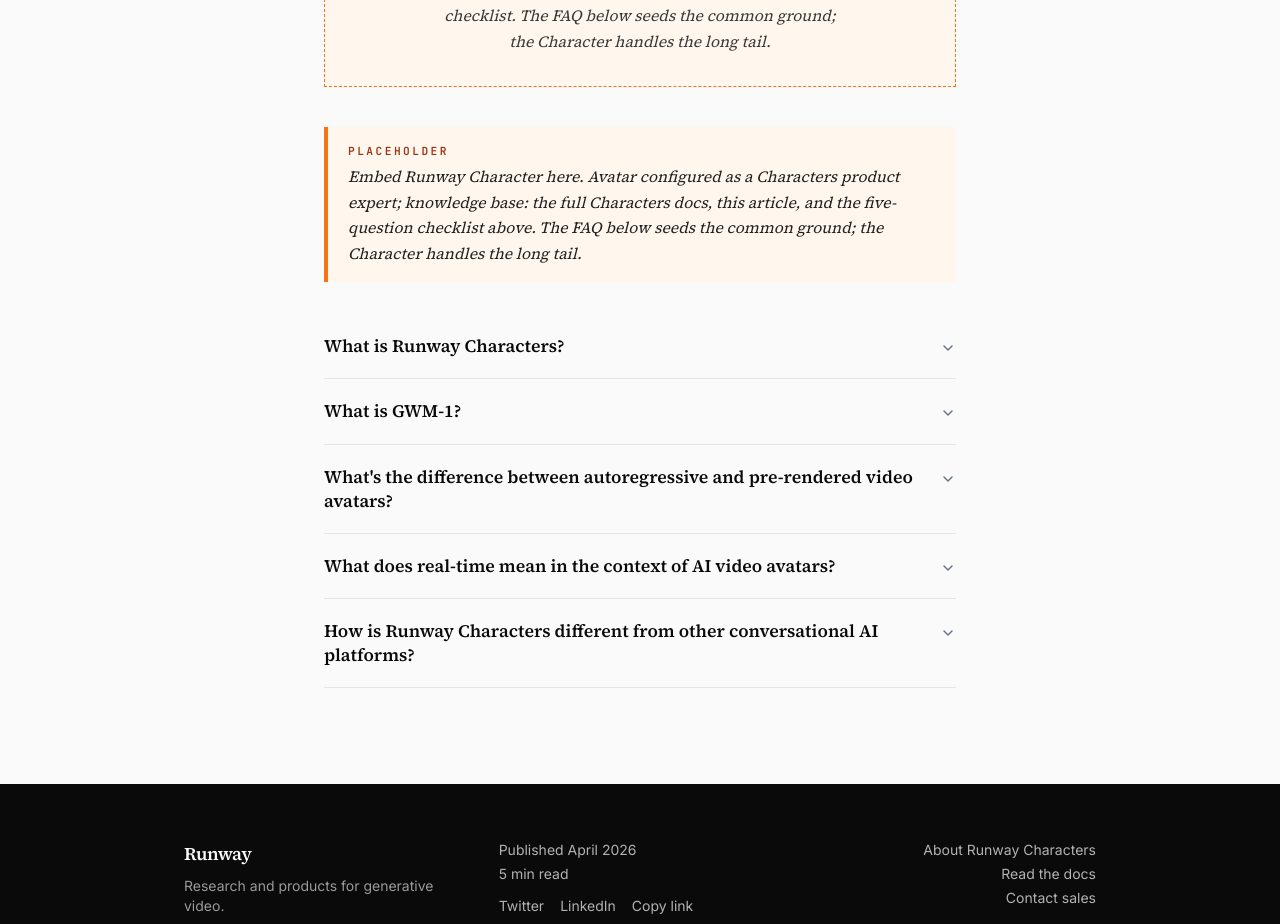
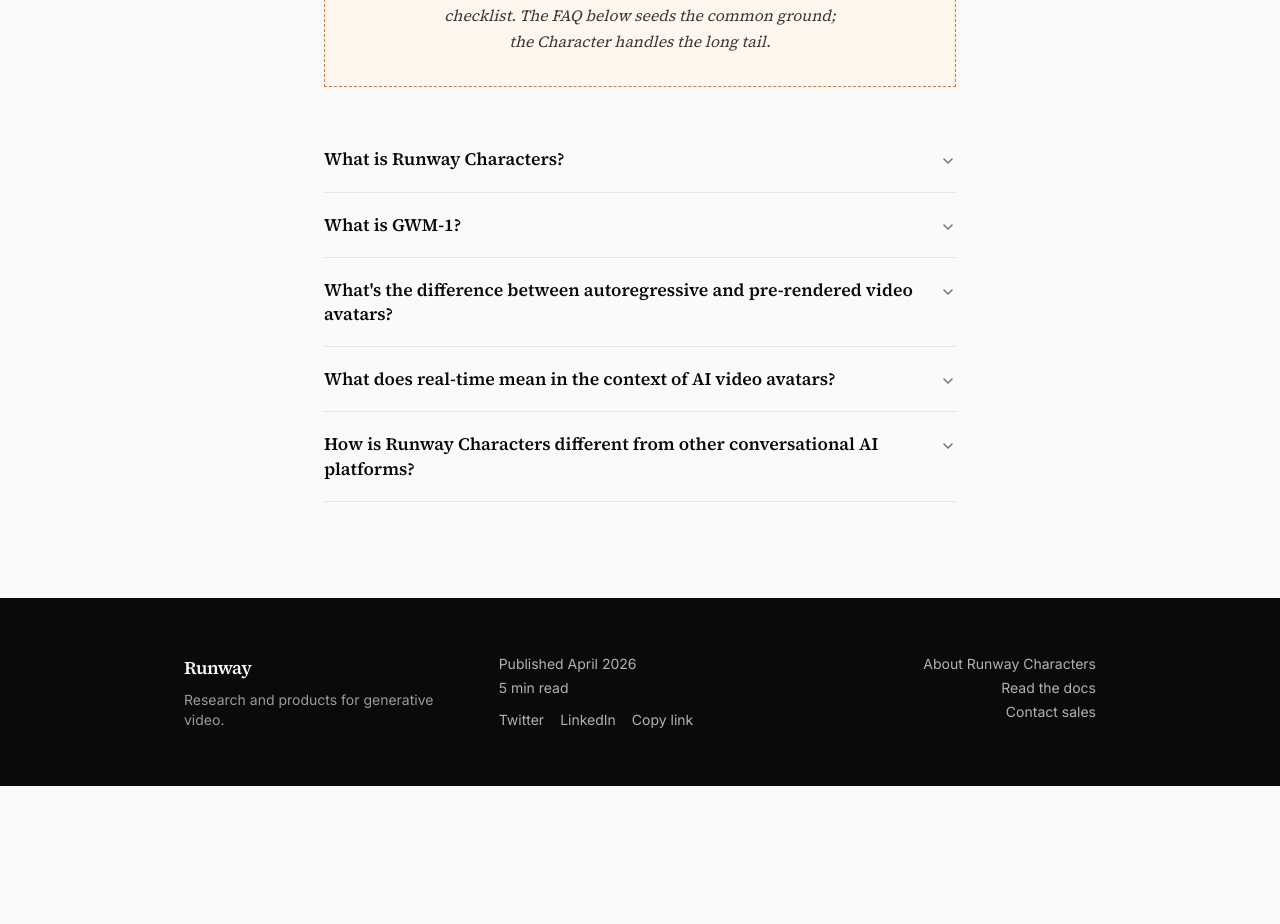
Before and after one commit to connorcoded/anatomy-of-a-character-call, a Next.js app: page / in a window 1280 px wide. Shown: the part 10140-11064 px from the top of the page. After the commit the page ends 10926 px from the top, so only its background shows below. Built offline with nearby package versions, Linux system fonts and the light colour scheme.

Commit message:
remove redundant character-embed placeholder from FAQ

```diff
--- a/components/FAQ.tsx
+++ b/components/FAQ.tsx
@@ -2,7 +2,6 @@
 
 import { useEffect, useState } from "react";
 import { faqEntries } from "@/lib/faq-schema";
-import { PlaceholderCallout } from "./PlaceholderCallout";
 import {
   Accordion,
   AccordionContent,
@@ -50,12 +49,6 @@
         </p>
       </div>
 
-      <PlaceholderCallout>
-        Embed Runway Character here. Avatar configured as a Characters product expert; knowledge
-        base: the full Characters docs, this article, and the five-question checklist above. The
-        FAQ below seeds the common ground; the Character handles the long tail.
-      </PlaceholderCallout>
-
       <Accordion
         type="single"
         collapsible
```
